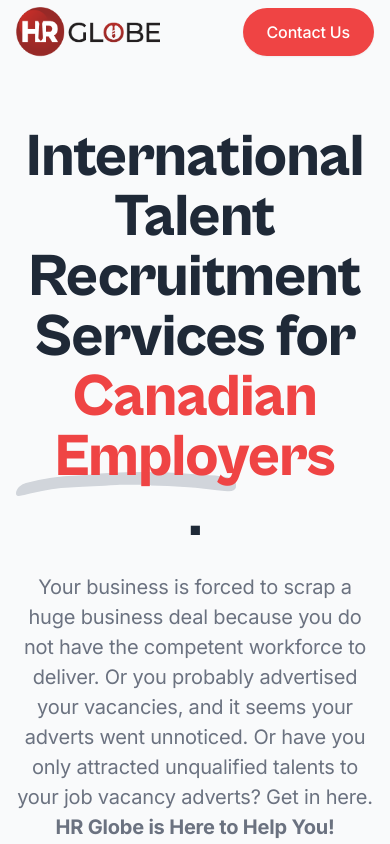
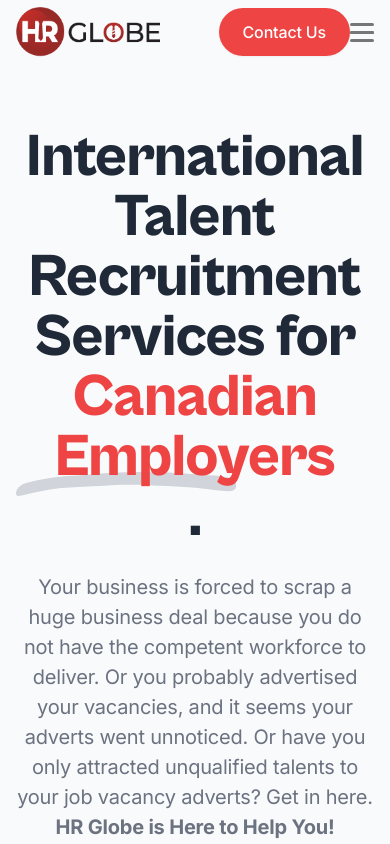
Before and after one commit to ouahib-abderrazzak/hr-glob, a Vue app: page / in a window 390 px wide. Shown: the top 844 px of the page. Built offline with nearby package versions, Linux system fonts and the light colour scheme.

Commit message:
add navbar

```diff
--- a/package.json
+++ b/package.json
@@ -11,6 +11,7 @@
     "sheetdb-node": "^0.0.12",
     "swiper": "^8.3.2",
     "vue": "^3.2.25",
+    "vue-i18n": "8",
     "vue-router": "^4.0.12"
   },
   "devDependencies": {
--- /dev/null
+++ b/src/partials/BurgerIcon.vue
@@ -0,0 +1,96 @@
+<template>
+<div id="nav-icon" :class='{ open: open }'>
+  <span></span>
+  <span></span>
+  <span></span>
+  <span></span>
+</div>
+  </template>
+
+  <script>
+  export default {
+    name: 'BurgerIconComponent',
+    props: {
+      open: {
+        type: Boolean,
+      },
+    },
+  }
+  </script>
+
+  <style scoped>
+  /* Humbergur Animation */
+  #nav-icon {
+    width: 24px;
+    height: 20px;
+    position: relative;
+    -webkit-transform: rotate(0deg);
+    -moz-transform: rotate(0deg);
+    -o-transform: rotate(0deg);
+    transform: rotate(0deg);
+    -webkit-transition: 0.3s ease-in-out;
+    -moz-transition: 0.3s ease-in-out;
+    -o-transition: 0.3s ease-in-out;
+    transition: 0.3s ease-in-out;
+    cursor: pointer;
+    margin-top: 2px;
+  }
+
+  #nav-icon span {
+    display: block;
+    position: absolute;
+    height: 3px;
+    width: 100%;
+    background: #767676;
+    border-radius: 9px;
+    opacity: 1;
+    left: 0;
+    -webkit-transform: rotate(0deg);
+    -moz-transform: rotate(0deg);
+    -o-transform: rotate(0deg);
+    transform: rotate(0deg);
+    -webkit-transition: 0.25s ease-in-out;
+    -moz-transition: 0.25s ease-in-out;
+    -o-transition: 0.25s ease-in-out;
+    transition: 0.25s ease-in-out;
+  }
+
+  #nav-icon span:nth-child(1) {
+    top: 0px;
+  }
+
+  #nav-icon span:nth-child(2),
+  #nav-icon span:nth-child(3) {
+    top: 8px;
+  }
+
+  #nav-icon span:nth-child(4) {
+    top: 16px;
+  }
+
+  #nav-icon.open span:nth-child(1) {
+    top: 8px;
+    width: 0%;
+    left: 50%;
+  }
+
+  #nav-icon.open span:nth-child(2) {
+    -webkit-transform: rotate(45deg);
+    -moz-transform: rotate(45deg);
+    -o-transform: rotate(45deg);
+    transform: rotate(45deg);
+  }
+
+  #nav-icon.open span:nth-child(3) {
+    -webkit-transform: rotate(-45deg);
+    -moz-transform: rotate(-45deg);
+    -o-transform: rotate(-45deg);
+    transform: rotate(-45deg);
+  }
+
+  #nav-icon.open span:nth-child(4) {
+    top: 8px;
+    width: 0%;
+    left: 50%;
+  }
+  </style>
--- a/src/partials/Header.vue
+++ b/src/partials/Header.vue
@@ -1,4 +1,5 @@
 <template>
+  <div>
     <header class="absolute w-full z-30">
       <div class="max-w-6xl mx-auto px-4 sm:px-6">
         <div class="flex items-center justify-between h-16 md:h-20">
@@ -6,7 +7,11 @@
           <div class="shrink-0 mr-4">
             <!-- Logo -->
             <router-link class="block group" to="/" aria-label="Cruip">
-            <img class="w-36" src="/hr-globe-logo.png" alt="HR Globe Company" />
+              <img
+                class="w-36"
+                src="/hr-globe-logo.png"
+                alt="HR Globe Company"
+              />
             </router-link>
           </div>
 
@@ -14,6 +19,25 @@
           <nav class="flex grow">
             <!-- Desktop sign in links -->
             <ul class="flex grow justify-end flex-wrap items-center">
+              <li
+            class="
+              px-4
+              py-3
+              text-gray-800
+              hover:text-red-500
+              rounded-md
+              cursor-pointer
+              hidden
+              md:block
+            "
+            v-for="(item, index) in [
+              { name: 'Services', link: '/services' },
+              { name: 'About Us', link: '/about' },
+            ]"
+            :key="index"
+          >
+            {{ item.name }}
+          </li>
           <li class="ml-3">
             <a
               class="
@@ -23,20 +47,69 @@
                 hover:bg-red-600
                 w-full
                 shadow-sm
+                hidden
+                md:block
               "
               href="#contact-us"
               >Contact Us</a
             >
           </li>
+          <li><BurgerIcon class='md:hidden' @click.native='toggleNavbar' :open='!hidden' /></li>
             </ul>
           </nav>
         </div>
       </div>
     </header>
+    <div class="absolute left-0 right-0 bg-red-100 mt-16 z-20" v-if='!hidden'>
+      <ul class="py-4 px-5 space-y-2">
+        <li
+          class="
+            px-4
+            py-3
+            text-gray-800
+            hover:text-red-500
+            rounded-md
+            cursor-pointer
+          "
+          v-for="(item, index) in [
+            { name: 'Services', link: '/services' },
+            { name: 'About Us', link: '/about' },
+          ]"
+          :key="index"
+        >
+          {{ item.name }}
+        </li>
+        <li>
+          <a
+            class="btn text-white bg-red-500 hover:bg-red-600 w-full shadow-sm"
+            href="#contact-us"
+            >Contact Us</a
+          >
+        </li>
+      </ul>
+    </div>
+  </div>
 </template>
 
 <script>
+import BurgerIcon from './BurgerIcon.vue'
 export default {
   name: "Header",
+  components: {
+    BurgerIcon
+  },
+	data() {
+		return {
+			hidden: true,
+		};
+	},
+	methods: {
+		toggleNavbar() {
+			this.hidden = !this.hidden;
+		},
+		goto(url) {
+			window.open(url, '_blank');
+		},
+	},
 };
 </script>
```
Also changed, not shown: 1 other file (tests, documents, lock files or other folders). Lines whose indentation alone changed are shown as unchanged.
